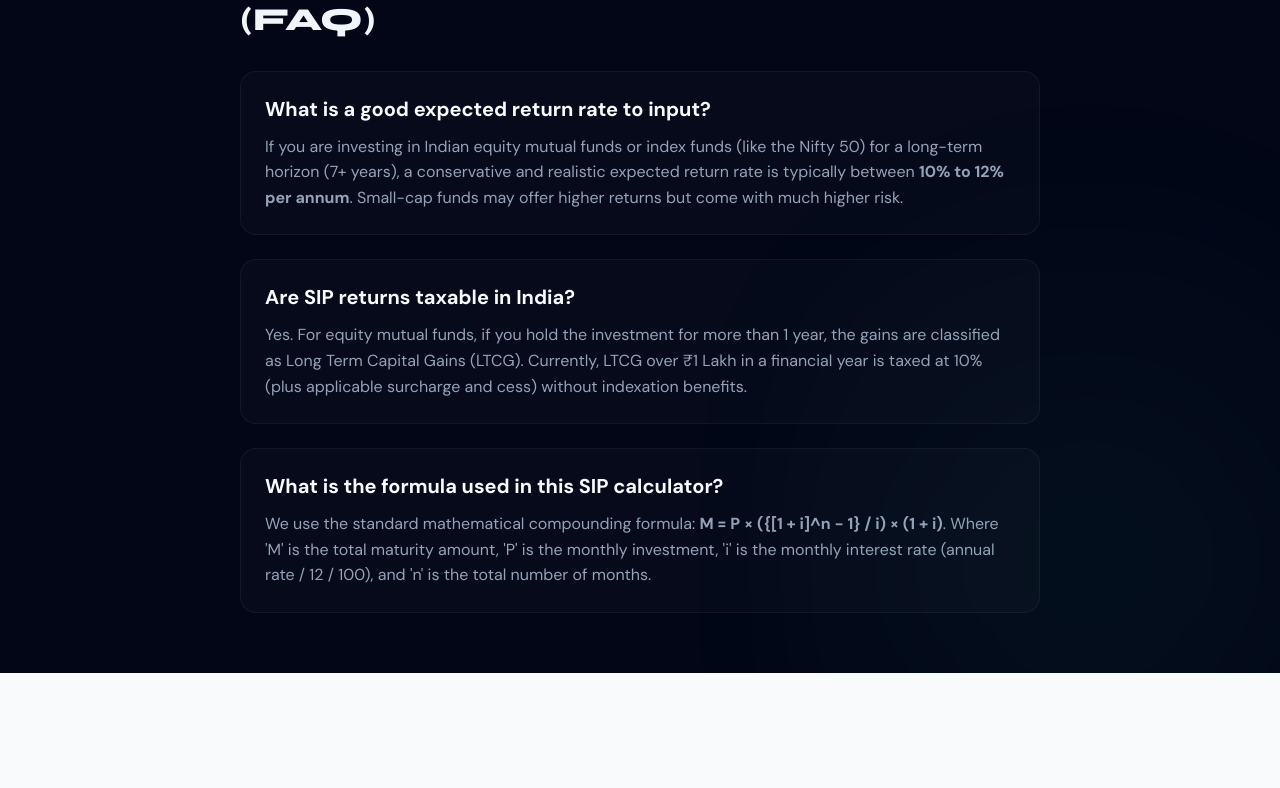
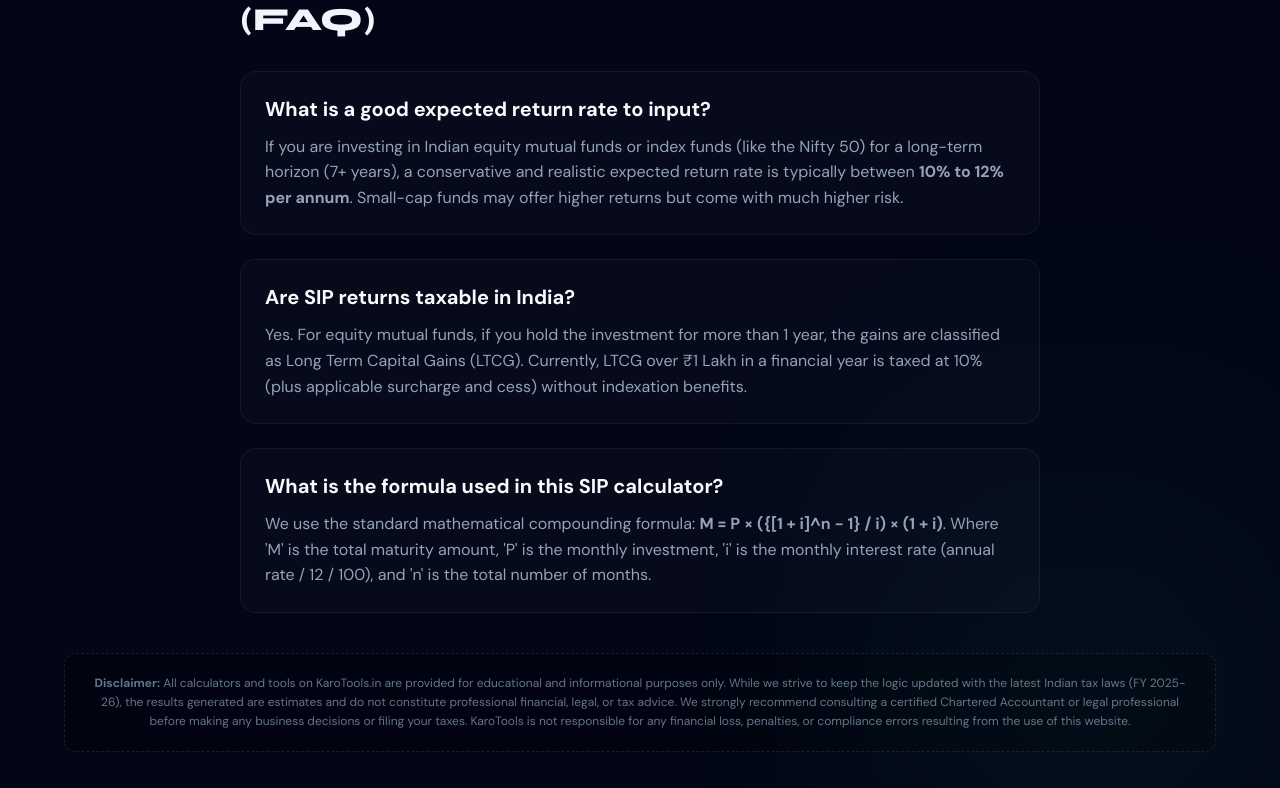
Before and after one commit to daxpatel109/karotools, a React (Vite) app: page /sip-calculator in a window 1280 px wide. Shown: the part 1535-2323 px from the top of the page. Before the commit the page ends 2208 px from the top, so only its background shows below. Built offline with nearby package versions, Linux system fonts and the light colour scheme.

Commit message:
fix(sip): add universal legal disclaimer to bottom of page

```diff
--- a/src/SIPCalculator.jsx
+++ b/src/SIPCalculator.jsx
@@ -263,6 +263,13 @@ export default function SIPCalculator() {
           </div>
         </div>
 
+        {/* Universal Legal Disclaimer */}
+        <div style={{ marginTop: "40px", padding: "20px", background: "rgba(0,0,0,0.3)", borderRadius: "12px", border: "1px dashed rgba(255,255,255,0.1)", textAlign: "center" }}>
+          <p style={{ color: "#64748b", fontSize: "12px", lineHeight: "1.6", margin: 0, fontFamily: "'DM Sans',sans-serif" }}>
+            <strong>Disclaimer:</strong> All calculators and tools on KaroTools.in are provided for educational and informational purposes only. While we strive to keep the logic updated with the latest Indian tax laws (FY 2025-26), the results generated are estimates and do not constitute professional financial, legal, or tax advice. We strongly recommend consulting a certified Chartered Accountant or legal professional before making any business decisions or filing your taxes. KaroTools is not responsible for any financial loss, penalties, or compliance errors resulting from the use of this website.
+          </p>
+        </div>
+
       </div>
     </div>
   );
```
